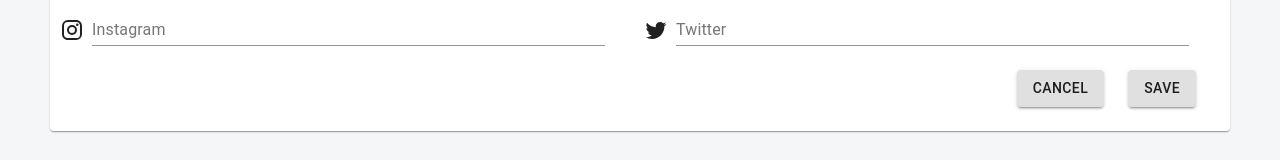
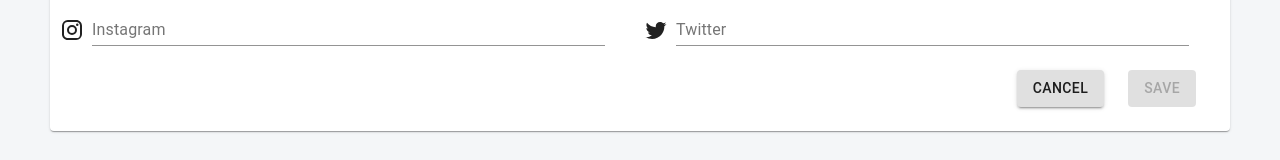
Before and after one commit to paulwilles/client-management-Oct-20, a React (Create React App) app: page /addClient in a window 1280 px wide. Shown: the part 603-763 px from the top of the page. Built offline with nearby package versions, Linux system fonts and the light colour scheme.

Commit message:
Add functionality to Save & Cancel in AddClient

```diff
--- a/src/components/AddClient.js
+++ b/src/components/AddClient.js
@@ -1,4 +1,6 @@
-import React from 'react'
+import React, { useState } from 'react';
+import { useDispatch } from 'react-redux';
+import { unwrapResult } from '@reduxjs/toolkit';
 import { makeStyles } from '@material-ui/core/styles';
 import Card from '@material-ui/core/Card';
 import CardHeader from '@material-ui/core/CardHeader';
@@ -10,6 +12,8 @@ import FacebookIcon from '@material-ui/icons/Facebook';
 import InstagramIcon from '@material-ui/icons/Instagram';
 import TwitterIcon from '@material-ui/icons/Twitter';
 import Button from '@material-ui/core/Button';
+import { addNewClient } from './clientsSlice';
+import { Redirect } from "react-router-dom";
 
 const useStyles = makeStyles((theme) => ({
   card: {
@@ -24,8 +28,83 @@ const useStyles = makeStyles((theme) => ({
 }));
 
 const AddClient = () => {
+  const [clientName, setClientName] = useState('');
+  const [clientEmail, setClientEmail] = useState('');
+  const [clientWorkPhone, setClientWorkPhone] = useState('');
+  const [clientAddress, setClientAddress] = useState('');
+  const [clientPersonalPhone, setClientPersonalPhone] = useState('');
+  const [clientPocName, setClientPocName] = useState('');
+  const [clientFax, setClientFax] = useState('');
+  const [clientIndustry, setClientIndustry] = useState('');
+  const [clientContract, setClientContract] = useState('');
+  const [clientWebsite, setClientWebsite] = useState('');
+  const [facebook, setFacebook] = useState('');
+  const [instagram, setInstagram] = useState('');
+  const [twitter, setTwitter] = useState('');
+  const [addRequestStatus, setAddRequestStatus] = useState('idle');
+  const [exitForm, setExitForm] = useState(false);
+  const dispatch = useDispatch();
+
   const classes = useStyles();
-  return (
+
+  const canSave =
+    [clientName, clientEmail, clientWorkPhone].every(Boolean) && addRequestStatus === 'idle';
+
+    const onSaveClientClicked = async () => {
+      if (canSave) {
+        try {
+          setAddRequestStatus('pending');
+          const resultAction = dispatch(
+            addNewClient({
+              tenantId: "reesby",
+              clientName,
+              clientEmail,
+              clientWorkPhone,
+              clientAddress,
+              clientPersonalPhone,
+              clientPocName,
+              clientFax,
+              clientIndustry,
+              clientContract,
+              clientWebsite,
+              facebook,
+              instagram,
+              twitter,
+              clientAvatarURL: null,
+            })
+          );
+          unwrapResult(resultAction);
+          setClientName('');
+          setClientEmail('');
+          setClientWorkPhone('');
+          setClientAddress('');
+          setClientPersonalPhone('');
+          setClientPocName('');
+          setClientFax('');
+          setClientIndustry('');
+          setClientContract('');
+          setClientWebsite('');
+          setFacebook('');
+          setInstagram('');
+          setTwitter('');
+       } catch (err) {
+          console.error('Failed to save the post: ', err);
+        } finally {
+          setAddRequestStatus('idle');
+          setExitForm(true);
+        }
+      }
+    }
+
+    if (exitForm) {
+      return(
+        <Redirect
+          to={{ pathname: "/" } }
+        />
+      );
+    };
+
+    return (
     <Card className={classes.card}>
       <CardHeader
         title='New Client'
@@ -42,6 +121,7 @@ const AddClient = () => {
             variant="outlined"
             fullWidth
             color="secondary"
+            onChange={e => setClientName(e.target.value)}
           />
           </Grid>
 
@@ -54,6 +134,7 @@ const AddClient = () => {
             variant="outlined"
             fullWidth
             color="secondary"
+            onChange={e => setClientEmail(e.target.value)}
           />
           </Grid>
 
@@ -66,6 +147,7 @@ const AddClient = () => {
             variant="outlined"
             fullWidth
             color="secondary"
+            onChange={e => setClientWorkPhone(e.target.value)}
           />
           </Grid>
 
@@ -77,6 +159,7 @@ const AddClient = () => {
             variant="outlined"
             fullWidth
             color="secondary"
+            onChange={e => setClientAddress(e.target.value)}
           />
           </Grid>
 
@@ -88,6 +171,7 @@ const AddClient = () => {
             variant="outlined"
             fullWidth
             color="secondary"
+            onChange={e => setClientPersonalPhone(e.target.value)}
           />
           </Grid>
 
@@ -99,6 +183,7 @@ const AddClient = () => {
             variant="outlined"
             fullWidth
             color="secondary"
+            onChange={e => setClientPocName(e.target.value)}
           />
           </Grid>
 
@@ -110,6 +195,7 @@ const AddClient = () => {
             variant="outlined"
             fullWidth
             color="secondary"
+            onChange={e => setClientFax(e.target.value)}
           />
           </Grid>
 
@@ -121,6 +207,7 @@ const AddClient = () => {
             variant="outlined"
             fullWidth
             color="secondary"
+            onChange={e => setClientIndustry(e.target.value)}
           />
           </Grid>
 
@@ -132,6 +219,7 @@ const AddClient = () => {
             variant="outlined"
             fullWidth
             color="secondary"
+            onChange={e => setClientContract(e.target.value)}
           />
           </Grid>
 
@@ -147,7 +235,8 @@ const AddClient = () => {
                 defaultValue=""
                 fullWidth
                 color="secondary"
-              />
+                onChange={e => setClientWebsite(e.target.value)}
+                />
             </Grid>
           </Grid>
 
@@ -163,7 +252,8 @@ const AddClient = () => {
                 defaultValue=""
                 fullWidth
                 color="secondary"
-              />
+                onChange={e => setFacebook(e.target.value)}
+                />
             </Grid>
           </Grid>
 
@@ -179,7 +269,8 @@ const AddClient = () => {
                 defaultValue=""
                 fullWidth
                 color="secondary"
-              />
+                onChange={e => setInstagram(e.target.value)}
+                />
             </Grid>
           </Grid>
 
@@ -195,16 +286,30 @@ const AddClient = () => {
                 defaultValue=""
                 fullWidth
                 color="secondary"
-              />
+                onChange={e => setTwitter(e.target.value)}
+                />
             </Grid>
           </Grid>
 
           <Grid item xs={12} container justify="flex-end" spacing={3}>
             <Grid item>
-              <Button variant="contained" color="default">Cancel</Button>
+              <Button
+                variant="contained"
+                color="default"
+                onClick={() => setExitForm(true)}
+              >
+                Cancel
+              </Button>
             </Grid>
             <Grid item>
-              <Button variant="contained" color="default">Save</Button>
+              <Button
+                variant="contained"
+                color="default"
+                onClick={onSaveClientClicked}
+                disabled={!canSave}
+              >
+                Save
+              </Button>
             </Grid>
           </Grid>
         </Grid>
--- a/src/components/clientsSlice.js
+++ b/src/components/clientsSlice.js
@@ -11,6 +11,18 @@ export const fetchClients = createAsyncThunk('clients/fetchClients', async () =>
   const data = await response.json();
   return data;
 });
+
+export const addNewClient = createAsyncThunk('clients/addNewClient', async (initialClient) => {
+  console.log(initialClient);
+  const response = await fetch('http://javareesbyapi-env.eba-rtdeyeqd.ap-southeast-2.elasticbeanstalk.com/api/v1/addclient', {
+    method: 'POST',
+    body: JSON.stringify(initialClient),
+    headers: { 'Content-Type': 'application/json' },
+  })
+  const data = await response.json();
+  return data;
+  }
+);
 
 export const clientsSlice = createSlice({
   name: 'client',
@@ -41,6 +53,10 @@ export const clientsSlice = createSlice({
     [fetchClients.rejected]: (state, action) => {
       state.status = 'failed'
       state.error = action.error.message
+    },
+    [addNewClient.fulfilled]: (state, action) => {
+      // We can directly add the new Client object to our clients array
+      state.clients.push(action.payload)
     }
   }
 });
```
